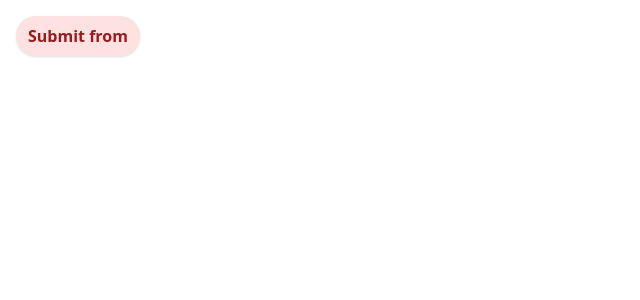
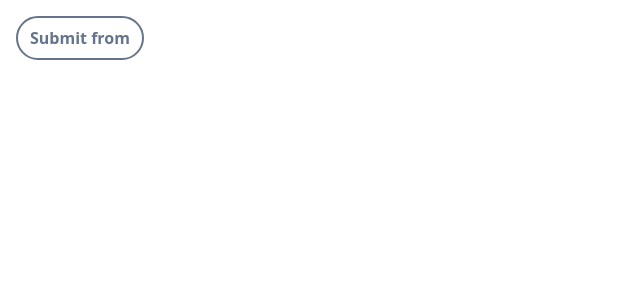
Before and after one commit to pharos-lab/lanthorn, a JavaScript app: page / in a window 1280 px wide. Shown: the top 300 px of the page, without its empty margins (0-640 px from the left). Built offline with nearby package versions, Linux system fonts and the light colour scheme.

Commit message:
button: add transition for smooth animation

```diff
--- a/lantern.config.js
+++ b/lantern.config.js
@@ -22,10 +22,6 @@ export const theme = {
                 base:'bg-emerald-500 text-white',
             },
         },
-        text: {
-            primary: 'text-sky-500',
-            secondary: 'text-slate-600'
-        }
     },
 
 }
--- a/src/App.vue
+++ b/src/App.vue
@@ -1,6 +1,6 @@
 <template>
     <div class="p-4">
-        <Button variant="light" color="danger" rounded="pill" shadow>Submit from</Button>
+        <Button variant="outline" color="secondary" rounded="pill">Submit from</Button>
     </div>
 </template>
 
--- a/src/components/Button.vue
+++ b/src/components/Button.vue
@@ -1,5 +1,5 @@
 <template>
-<button class="py-2 px-3 font-semibold" :class="[backgroundClass, borderRadiusClass, hoverClass, shadowClass]" >
+<button class="py-2 px-3 font-semibold transition-all duration-200 ease-in-out" :class="[backgroundClass, borderRadiusClass, hoverClass, shadowClass]" >
     <slot></slot>
 </button>
 </template>
--- a/src/config/theme.js
+++ b/src/config/theme.js
@@ -72,8 +72,10 @@ export const theme = {
         },
         text: {
             primary: 'text-sky-500',
-            secondary: 'text-slate-600',
-            danger: 'text-red-500'
+            secondary: 'text-slate-500',
+            danger: 'text-red-500',
+            warning: 'text-yellow-500',
+            success: 'text-emerald-500'
         },
 
     },
```
